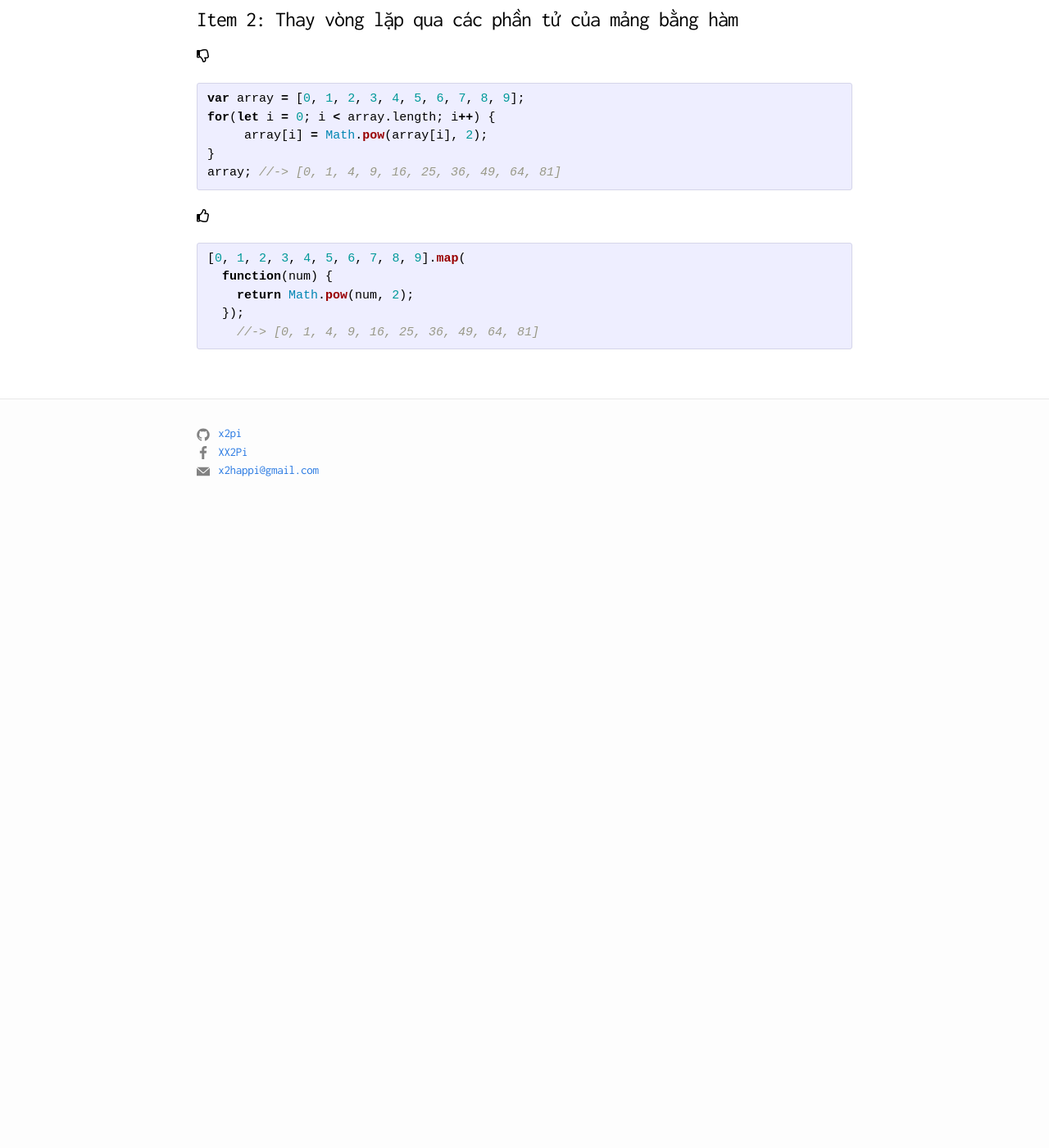
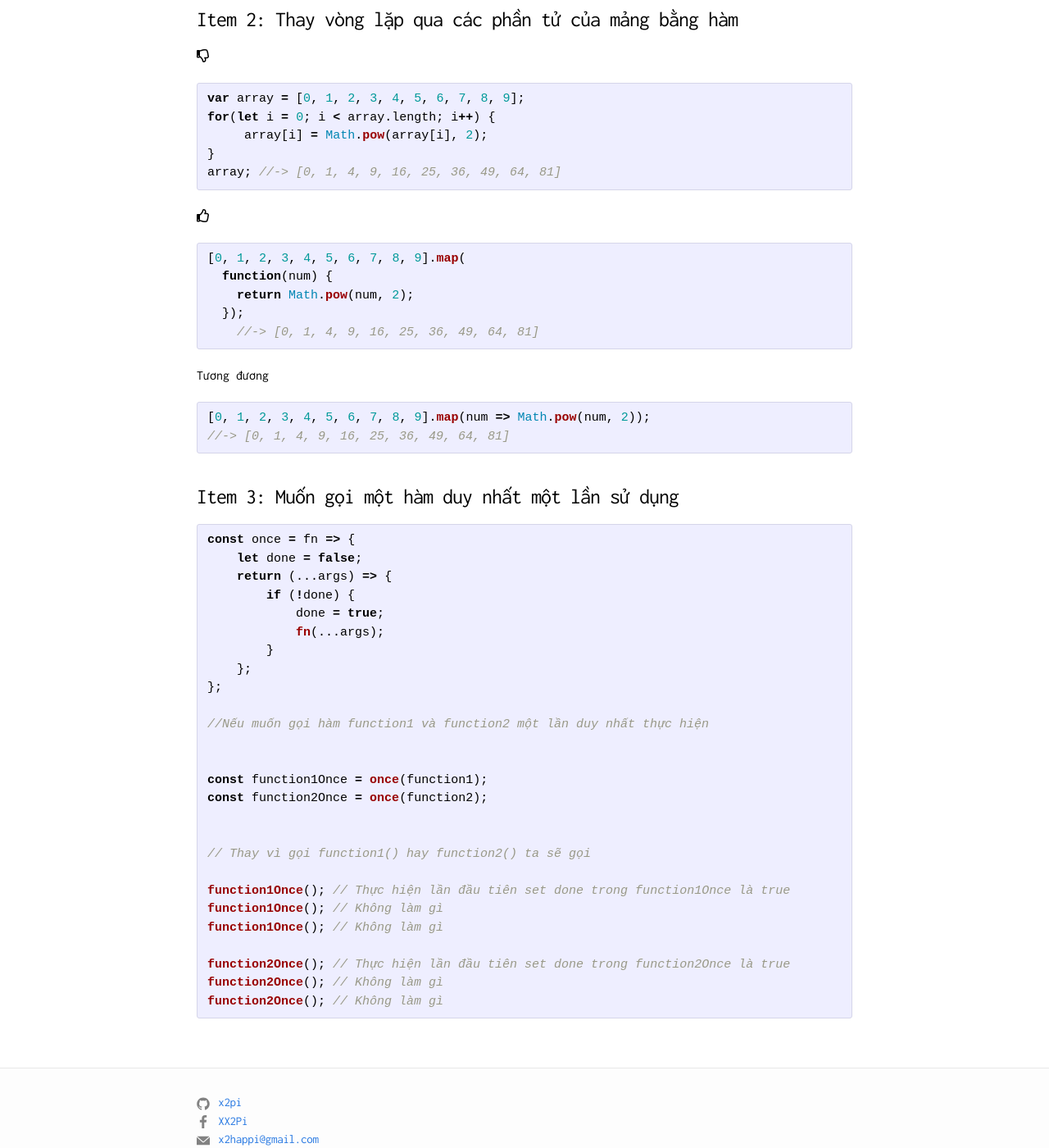
Before and after one commit to x2pi/x2pi.github.io, a Jekyll site: the page built from _posts/2018-07-31-functional-programming-in-javascript.md, in a window 1280 px wide and 1400 px high, scrolled down 570 px. Shown: the whole window at 82% size. Built offline with Jekyll 4.4.1, drawn with Linux system fonts in a browser that asks for light colours; nearby versions of some CDN libraries; comment, search, counter and statistics services are not loaded; before the commit the page ends 1200 px from its top, so only the background shows below that.

Commit message:
Update from Forestry.io - Updated functional-programming-in-javascript.md

````diff
--- a/_posts/2018-07-31-functional-programming-in-javascript.md
+++ b/_posts/2018-07-31-functional-programming-in-javascript.md
@@ -48,3 +48,38 @@ array; //-> [0, 1, 4, 9, 16, 25, 36, 49, 64, 81]
   });
     //-> [0, 1, 4, 9, 16, 25, 36, 49, 64, 81]
 ```
+Tương đương
+```javascript
+[0, 1, 2, 3, 4, 5, 6, 7, 8, 9].map(num => Math.pow(num, 2));
+//-> [0, 1, 4, 9, 16, 25, 36, 49, 64, 81]
+```
+
+### Item 3: Muốn gọi một hàm duy nhất một lần sử dụng
+```javascript
+const once = fn => {
+    let done = false;
+    return (...args) => {
+        if (!done) {
+            done = true;
+            fn(...args);
+        }
+    };
+};
+
+//Nếu muốn gọi hàm function1 và function2 một lần duy nhất thực hiện
+
+
+const function1Once = once(function1);
+const function2Once = once(function2);
+
+
+// Thay vì gọi function1() hay function2() ta sẽ gọi
+
+function1Once(); // Thực hiện lần đầu tiên set done trong function1Once là true
+function1Once(); // Không làm gì
+function1Once(); // Không làm gì
+
+function2Once(); // Thực hiện lần đầu tiên set done trong function2Once là true
+function2Once(); // Không làm gì
+function2Once(); // Không làm gì
+```
````
